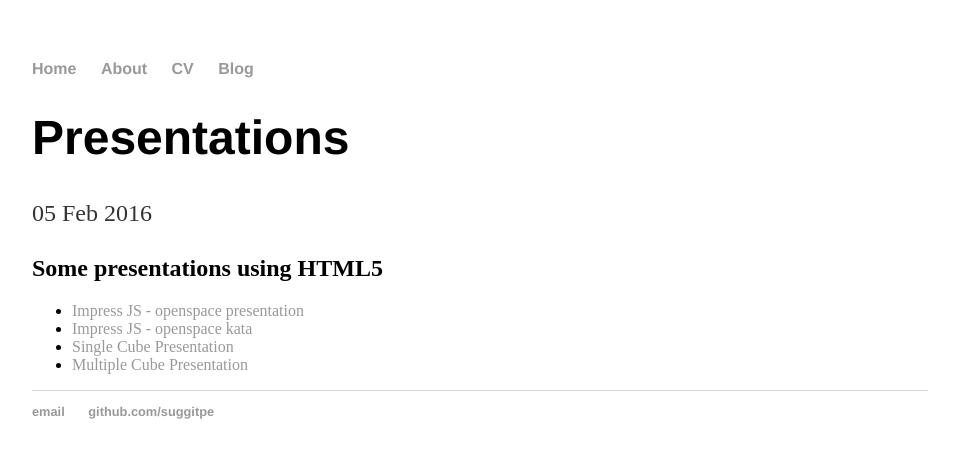
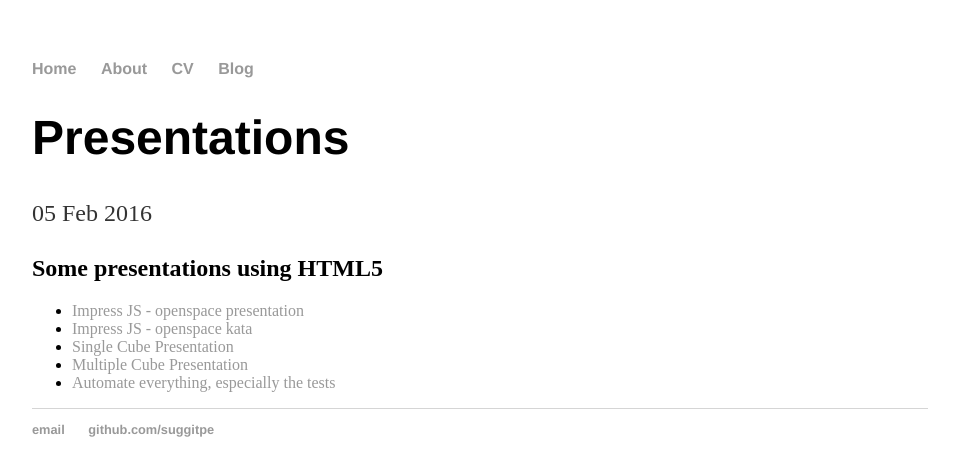
Before and after one commit to suggitpe/suggitpe.github.io, a Jekyll site: the page built from _posts/2016-02-05-presentations.md, in a window 1280 px wide. Shown: the top 476 px of the page, without its empty margins (160-1119 px from the left). Built offline with Jekyll 4.4.1, drawn with Linux system fonts in a browser that asks for light colours.

Commit message:
added the automate evrything presentation

```diff
--- a/_posts/2016-02-05-presentations.md
+++ b/_posts/2016-02-05-presentations.md
@@ -10,3 +10,4 @@ date: 2016-02-05
 * [Impress JS - openspace kata](http://suggitpe.github.io/impressjs-kata)
 * [Single Cube Presentation](http://suggitpe.github.io/presentations/templates/cubes/single-cube.html#/introduction)
 * [Multiple Cube Presentation](http://suggitpe.github.io/presentations/templates/cubes/multiple-cubes.html#/introduction)
+* [Automate everything, especially the tests](http://suggitpe.github.io/presentations/automate-everything#/)
```
